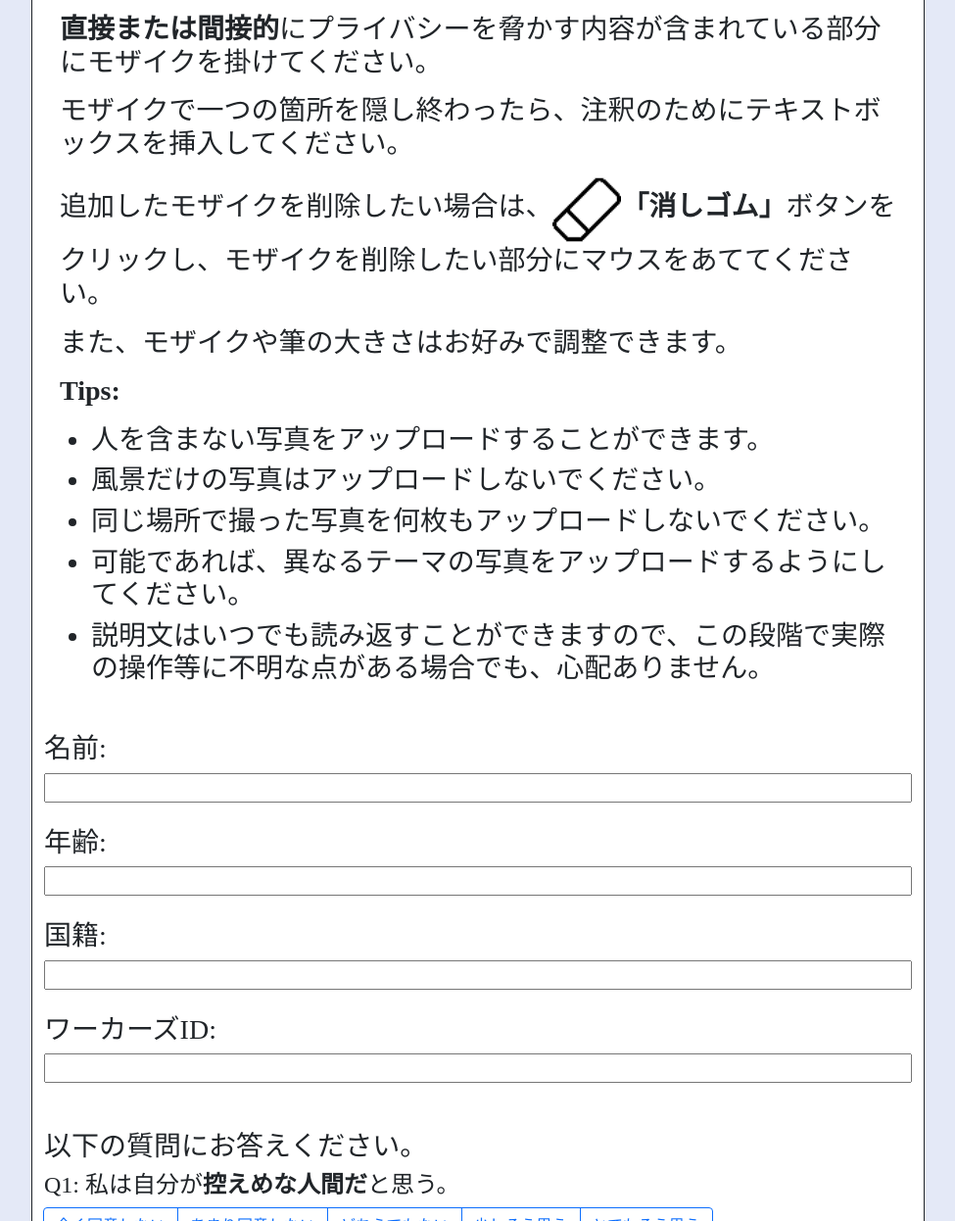
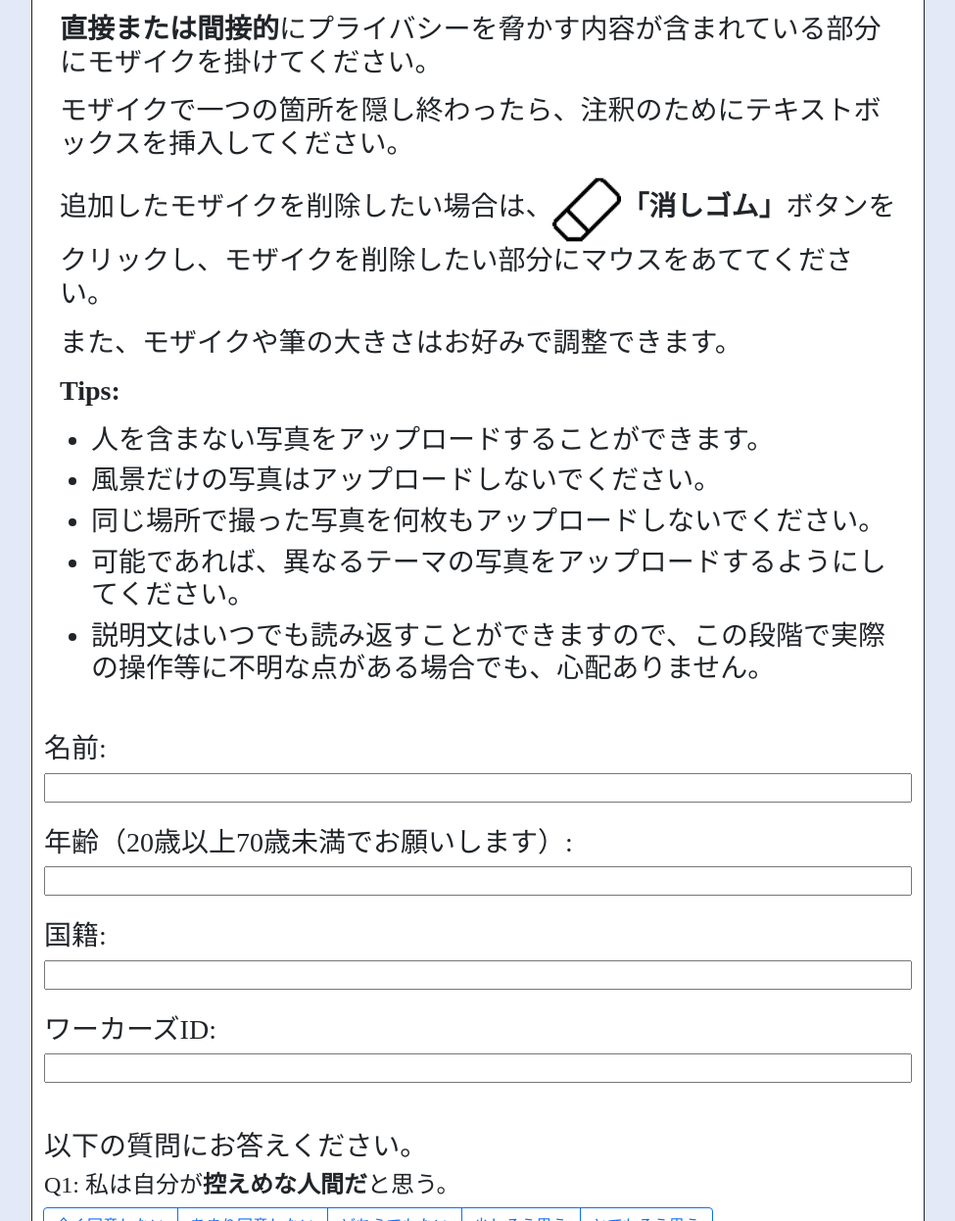
Before and after one commit to AnranXu/HideTight_crowdsourcing, a plain HTML site: page index.html in a window 1280 px wide. Shown: the part 540-1786 px from the top of the page at 98% size, without its empty margins (133-1108 px from the left). Drawn offline with nearby package versions, Linux system fonts and the light colour scheme; a script that the page names is missing.

Commit message:
add age range

```diff
--- a/index.html
+++ b/index.html
@@ -24,7 +24,7 @@
                     <div class="card-header"><h2><strong>説明書</strong></h2></div>
                     <div class="card-body text-dark">
                         <h3 class="card-title"><strong>依頼内容</strong></h3>
-                        <p class="card-text"><h3>あなたにお願いしたいタスクは、ソーシャルネットワークサービス（FaceBook、Twitter、Instagramなど）で共有したことがある、または共有する予定の写真を10枚アップロードし(ボタン<img class="card-img" src="./icons/upload.png" alt="Upload" style="width: 70px; height: 70px;">をクリックすることにより)、写真に含まれる<storng>プライバシーを脅かす可能性のある箇所</strong>に関して、可能な限り以下の作業を行っていただくことです。
+                        <p class="card-text"><h3>あなたにお願いしたいタスクは、ソーシャルネットワークサービス（FaceBook、Twitter、Instagramなど）で共有したことがある、または共有する予定の写真を10枚アップロードし（ボタン<img class="card-img" src="./icons/upload.png" alt="Upload" style="width: 70px; height: 70px;">をクリックすることにより）、写真に含まれる<storng>プライバシーを脅かす可能性のある箇所</strong>に関して、可能な限り以下の作業を行っていただくことです。
                         <p class="card-text"><h3>各写真には、プライバシーを脅かす内容が最低1つは含まれている必要があります。</h3></p>
                         <p class="card-text"><h3>ボタン<img class="card-img" src="./icons/brush.png" alt="Brush" style="width: 70px; height: 70px;"><strong>「ブラシ」</strong>をクリックし、モザイクをかけたい部分にマウスを合わせます。</h3></p>
                         <p class="card-text"><h3><strong>直接または間接的</strong>にプライバシーを脅かす内容が含まれている部分にモザイクを掛けてください。</h3></p>
@@ -53,7 +53,7 @@
                     <br>
                     <span><h3>名前:</h3></span>
                     <input type="text" id="particpant-name"><br>
-                    <span><h3>年齢:</h3></span>
+                    <span><h3>年齢（20歳以上70歳未満でお願いします）:</h3></span>
                     <input type="text" id="particpant-age"><br>
                     <span><h3>国籍:</h3></span>
                     <input type="text" id="particpant-nationality"><br>
```
Also changed, not shown: en/index.html (+1 -1 lines), 1 other file.
